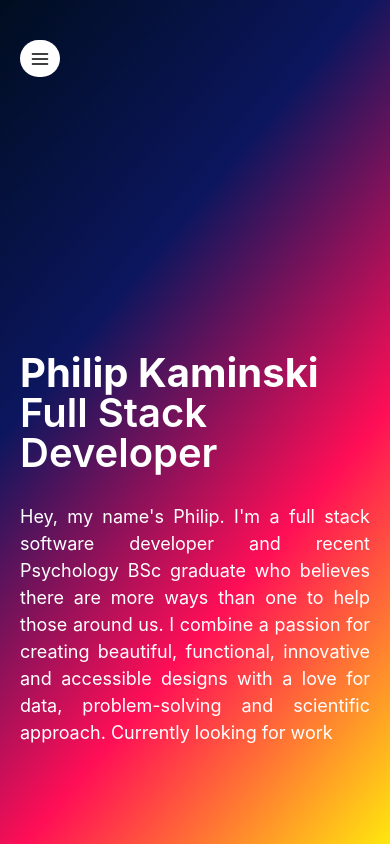
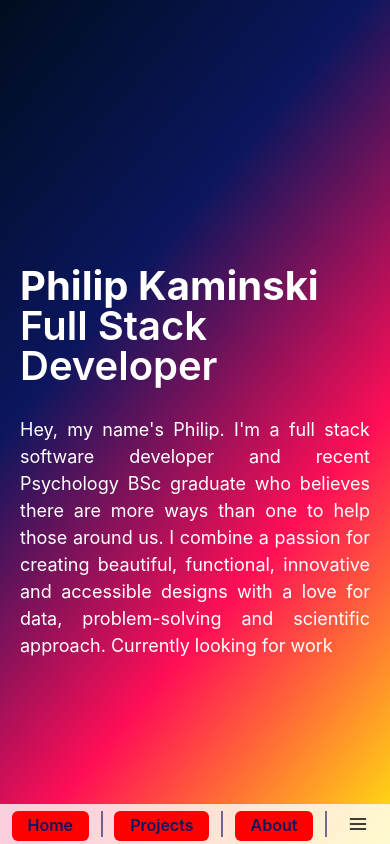
Before and after one commit to AureaFlamma/portfolio_vercel, a Next.js app: page / in a window 390 px wide. Shown: the top 844 px of the page. Built offline with nearby package versions, Linux system fonts and the light colour scheme.

Commit message:
Mobile menu functioning

```diff
--- a/components/MobileMenu.jsx
+++ b/components/MobileMenu.jsx
@@ -11,26 +11,95 @@ import {
   Button,
   Flex,
   IconButton,
+  Spacer,
+  Divider,
+  Link,
 } from "@chakra-ui/react";
 import { HamburgerIcon } from "@chakra-ui/icons";
+import { NavButton } from "./PageNav";
+import { FaGithub, FaEnvelope } from "react-icons/fa";
+import { FaLinkedin } from "react-icons/fa";
+import { IoDocumentText } from "react-icons/io5";
 
 import { FiMenu } from "react-icons/fi";
 
 const MobileMenu = () => {
+  return (
+    <Flex
+      direction="row"
+      position="fixed"
+      bottom="0"
+      left="0"
+      align="center"
+      w="full"
+      h="40px"
+      lineHeight={"3em"} //This is needed so that the dividers stay more or less in the middle of the letters. Without it they start at the top of the letter.
+      zIndex={1}
+      bg="whiteAlpha.800"
+    >
+      <Spacer />
+      <NavButton to="home" />
+      <Spacer />
+      <Divider
+        orientation="vertical"
+        h="60%"
+        border="1px"
+        borderColor="#0b165e"
+      />
+      <Spacer />
+      <NavButton to="projects" />
+      <Spacer />
+      <Divider
+        orientation="vertical"
+        h="60%"
+        border="1px"
+        borderColor="#0b165e"
+      />
+      <Spacer />
+      <NavButton to="about" />
+      <Spacer />
+      <Divider
+        orientation="vertical"
+        h="60%"
+        border="1px"
+        borderColor="#0b165e"
+      />
+      <Spacer />
+      <SocialsMenu />
+      <Spacer />
+    </Flex>
+  );
+};
+
+const SocialsMenu = () => {
   return (
     <Menu>
       <MenuButton
         as={IconButton}
         w="37px"
         h="37px"
-        bg="white"
-        rounded={"full"}
+        // bg="yellow"
+        bg="null"
         icon={<HamburgerIcon color="black" w="20px" h="20px" />}
-      >
-        {/* <HamburgerIcon bg="black" /> */}
-      </MenuButton>
+      ></MenuButton>
+      <MenuList color="black" w="100vw">
+        <Link href="https://github.com/AureaFlamma" isExternal>
+          <MenuItem icon={<IoDocumentText fontSize={"30px"} />}>
+            GitHub
+          </MenuItem>
+        </Link>
+        <Link href="https://www.linkedin.com/in/kaminskp/" isExternal>
+          <MenuItem icon={<FaLinkedin fontSize={"30px"} />}>LinkedIn</MenuItem>
+        </Link>
+        <Link href="mailto:philip.doge.kaminski@gmail.com" isExternal>
+          <MenuItem icon={<FaEnvelope fontSize={"30px"} />}>Email me</MenuItem>
+        </Link>
+        <Link href="/PK_CV.pdf">
+          <MenuItem icon={<IoDocumentText fontSize={"30px"} />}>My CV</MenuItem>
+        </Link>
+      </MenuList>
     </Menu>
   );
 };
 
-export default MobileMenu;
+export { SocialsMenu, MobileMenu };
--- a/components/PageNav.jsx
+++ b/components/PageNav.jsx
@@ -15,15 +15,15 @@ const NavButton = ({ to }) => {
     <LinkScroll to={to} spy={true} smooth={true} offset={-111} duration={500}>
       <Button
         transform={{ base: "none", lg: "rotate(270deg)" }}
-        h="50px"
-        bg="null"
+        h={{ base: "30px", lg: "50px" }}
+        bg="red"
         color={{ base: "#0b165e", lg: "whiteAlpha.800" }}
         _hover={{ color: "#FFBC1D" }}
         _focus={{ color: "#FFBC1D" }}
         _active={{}} //This is only to override the default chakra _active styling for buttons
         cursor="pointer"
       >
-        <Text fontSize={"2xl"} textTransform="capitalize">
+        <Text fontSize={{ base: "m", lg: "2xl" }} textTransform="capitalize">
           {to}
         </Text>
       </Button>
@@ -96,4 +96,4 @@ const PageNavMobile = () => {
   );
 };
 
-export { PageNavDesktop, PageNavMobile };
+export { PageNavDesktop, NavButton, PageNavMobile };
--- a/pages/index.js
+++ b/pages/index.js
@@ -6,7 +6,7 @@ import Lorem from "../libs/Lorem";
 import SocialsNav from "../components/SocialsNav";
 import { PageNavDesktop, PageNavMobile } from "../components/PageNav";
 import styles from "./background.module.css";
-import MobileMenu from "../components/MobileMenu";
+import { MobileMenu } from "../components/MobileMenu";
 
 import { useMediaQuery } from "@chakra-ui/react";
 
```
